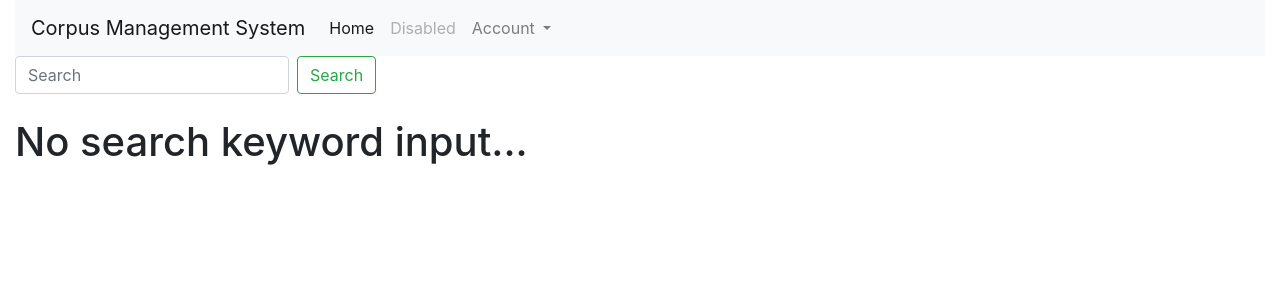
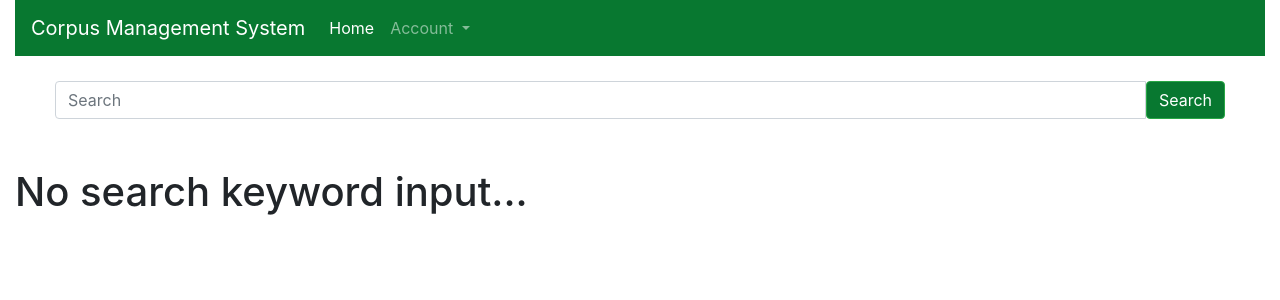
Before and after one commit to kimsimon902/corpusmanagementsystem, a Django app: page /search/ in a window 1280 px wide. Shown: the top 300 px of the page. Run offline with Django 3.2, Linux system fonts and the light colour scheme; some libraries are stand-ins or nearby versions.

Commit message:
Added css to search bar and navbar
Polished the search and nav bar konti

```diff
--- a/corpus/settings.py
+++ b/corpus/settings.py
@@ -26,7 +26,7 @@ SECRET_KEY = 'django-insecure-44(*rnzbi(447&i4o$20!ba4pg_#@!!g9@n%7#m=sj7-!2)7n=
 # SECURITY WARNING: don't run with debug turned on in production!
 DEBUG = True
 
-#ALLOWED_HOSTS = ['simonkim902.pythonanywhere.com', '127.0.0.1']
+# ALLOWED_HOSTS = ['simonkim902.pythonanywhere.com', '127.0.0.1']
 ALLOWED_HOSTS = ['simonkim902.pythonanywhere.com']
 
 # Application definition
@@ -138,7 +138,7 @@ USE_TZ = True
 # Static files (CSS, JavaScript, Images)
 # https://docs.djangoproject.com/en/3.2/howto/static-files/
 
-STATIC_URL = '/static/'
+STATIC_URL = '/signup/static/'
 
 # Default primary key field type
 # https://docs.djangoproject.com/en/3.2/ref/settings/#default-auto-field
--- /dev/null
+++ b/signup/static/users/css/home.css
@@ -0,0 +1,13 @@
+#navbar{
+    background-color: #087830;
+}
+
+#search-form{
+    padding: 25px;
+    font-size: 20px;
+}
+
+#search-button{
+    background-color: #087830;
+    color: white;
+}
--- a/signup/templates/main/home.html
+++ b/signup/templates/main/home.html
@@ -8,23 +8,21 @@
     <!-- Bootstrap CSS -->
     <link rel="stylesheet" href="https://stackpath.bootstrapcdn.com/bootstrap/4.3.1/css/bootstrap.min.css" integrity="sha384-ggOyR0iXCbMQv3Xipma34MD+dH/1fQ784/j6cY/iJTQUOhcWr7x9JvoRxT2MZw1T" crossorigin="anonymous">
 
+    <link rel="stylesheet" href="signup\static\users\css\home.css">
     <title>Corpus Management System</title>
   </head>
   <body>
     <div class="container-fluid">
-        <nav class="navbar navbar-expand-lg navbar-light bg-light">
+      <!-- Navbar on top -->
+        <nav class="navbar navbar-expand-lg navbar-dark" id="navbar">
             <a class="navbar-brand" href="#">Corpus Management System</a>
             <button class="navbar-toggler" type="button" data-toggle="collapse" data-target="#navbarSupportedContent" aria-controls="navbarSupportedContent" aria-expanded="false" aria-label="Toggle navigation">
               <span class="navbar-toggler-icon"></span>
             </button>
-
             <div class="collapse navbar-collapse" id="navbarSupportedContent">
               <ul class="navbar-nav mr-auto">
                 <li class="nav-item active">
                   <a class="nav-link" href="{% url 'home' %}">Home <span class="sr-only">(current)</span></a>
-                </li>
-                <li class="nav-item">
-                  <a class="nav-link disabled" href="#">Disabled</a>
                 </li>
                 <li class="nav-item dropdown">
                     <a class="nav-link dropdown-toggle" href="#" id="navbarDropdown" role="button" data-toggle="dropdown" aria-haspopup="true" aria-expanded="false">
@@ -37,18 +35,27 @@
                         <a class="dropdown-item" href="{% url 'login' %}">Login</a>
                         <a class="dropdown-item" href="{% url 'register' %}">Register</a>
                         {% endif %}
-                        <div class="dropdown-divider"></div>
                     </div>
                   </li>
               </ul>
             </div>
           </nav>
+      <!-- End navbar -->
         <div>
-            <form class="form-inline my-2 my-lg-0" method="POST" action="{% url 'search' %}">
-                {% csrf_token %}
-                <input class="form-control mr-sm-2" type="search" placeholder="Search" aria-label="Search" name="searched">
-                <button class="btn btn-outline-success my-2 my-sm-0" type="submit">Search</button>
+          <!-- Search bar -->
+          <div class="container-fluid" id="search-bar">
+            <form method="POST" action="{% url 'search' %}" id="search-form">
+              {% csrf_token %}
+              <div class = "input-group">
+                <input class="form-control" type="search" placeholder="Search" aria-label="Search" name="searched">
+                <div class="input-group-btn">
+                  <button class="btn btn-outline-success my-2 my-sm-0" type="submit" id="search-button">Search</button>
+                </div>
+              </div>
             </form>
+          </div>
+          <!-- End search bar -->
+          <!-- Table block-->
             {% block table %}
             <table class="table">
                 <thead>
@@ -73,6 +80,7 @@
                 </tbody>
             </table>
             {% endblock %}
+          <!-- End table block -->
         </div>
     </div>
 
```
